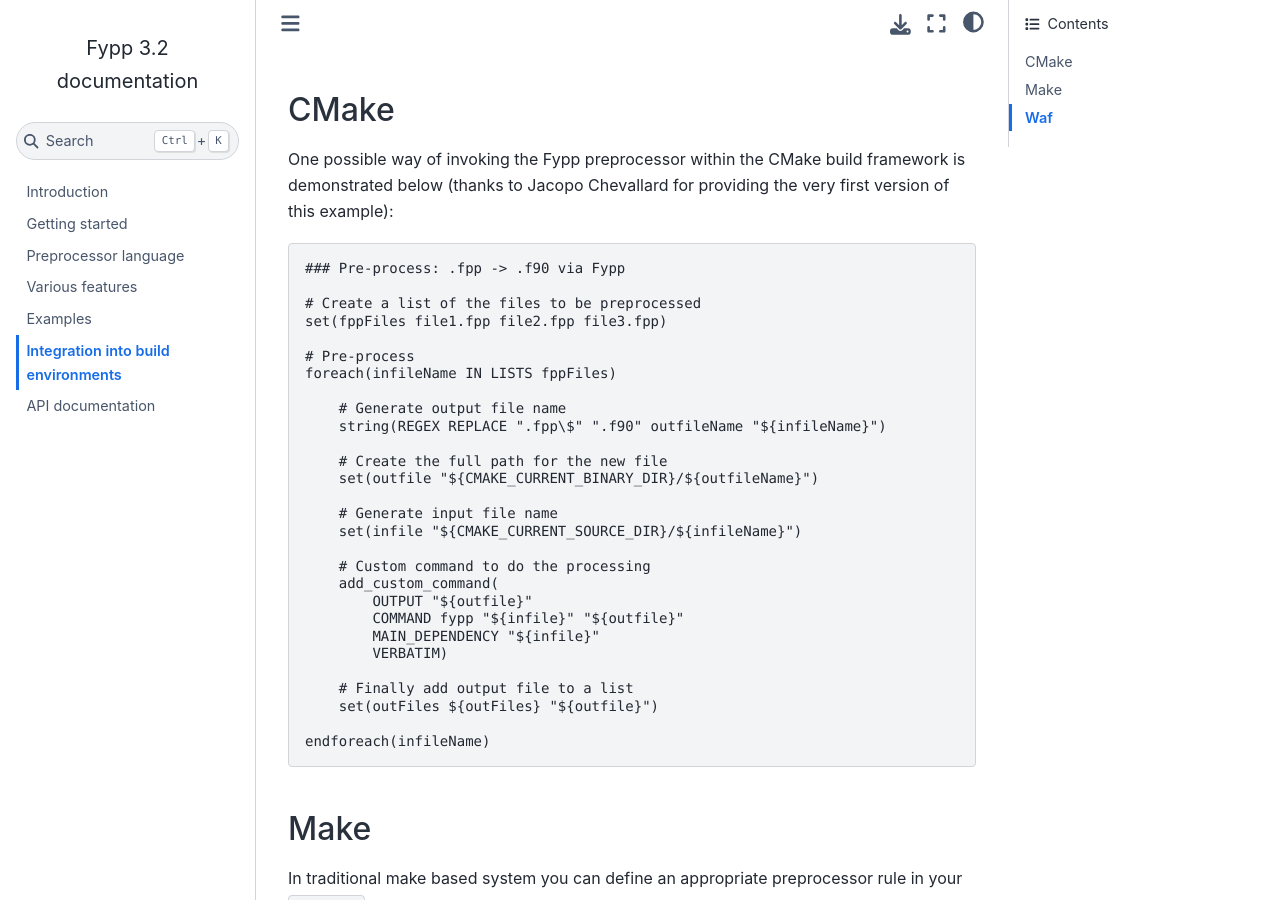
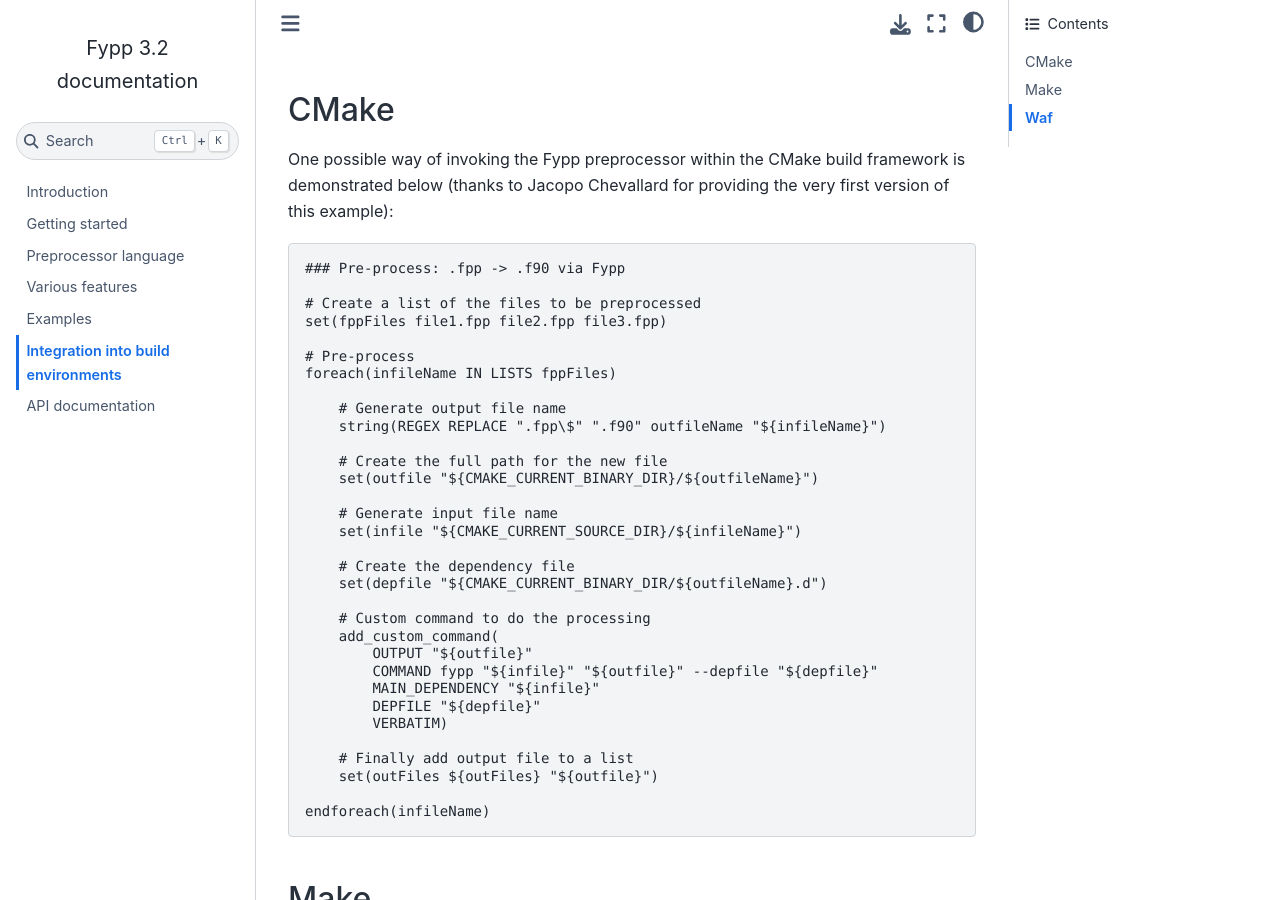
Before and after one commit to aradi/fypp, a Sphinx documentation site: the page built from docs/integration.rst, in a window 1280 px wide and 900 px high, scrolled down 212 px. Built offline with Sphinx 7.4.7 and the Sphinx Book theme 1.1.4, drawn with Linux system fonts in a browser that asks for light colours.

Commit message:
docs: Add use of depfile to CMake instructions

```diff
--- a/docs/integration.rst
+++ b/docs/integration.rst
@@ -32,11 +32,15 @@
       # Generate input file name
       set(infile "${CMAKE_CURRENT_SOURCE_DIR}/${infileName}")
 
+      # Create the dependency file
+      set(depfile "${CMAKE_CURRENT_BINARY_DIR/${outfileName}.d")
+
       # Custom command to do the processing
       add_custom_command(
           OUTPUT "${outfile}"
-          COMMAND fypp "${infile}" "${outfile}"
+          COMMAND fypp "${infile}" "${outfile}" --depfile "${depfile}"
           MAIN_DEPENDENCY "${infile}"
+          DEPFILE "${depfile}"
           VERBATIM)
 
       # Finally add output file to a list
```
